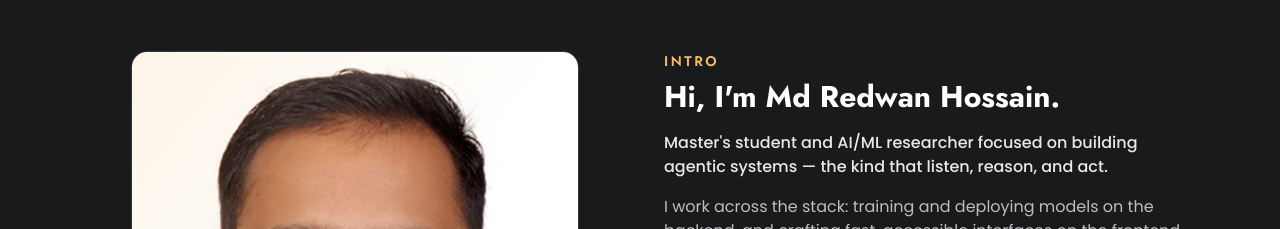
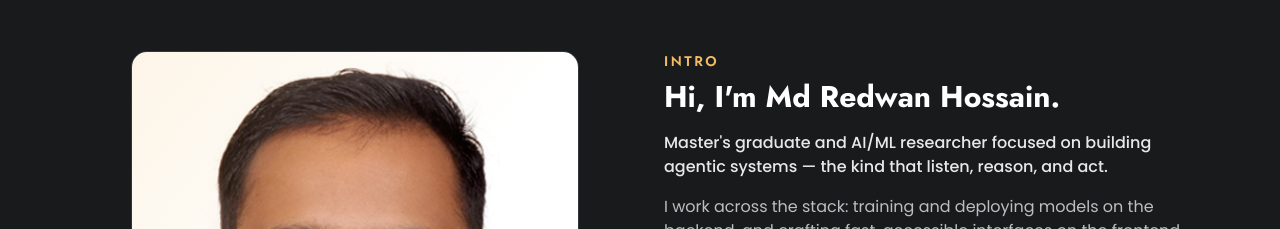
Before and after one commit to RedwanRipon/redwan-portfolio, a Next.js app in the folder frontend/: page / in a window 1280 px wide. Shown: the part 1040-1269 px from the top of the page. Built offline with nearby package versions, Linux system fonts and the light colour scheme.

Commit message:
About: 'Master's student' -> 'Master's graduate'

```diff
--- a/frontend/src/components/sections/About.tsx
+++ b/frontend/src/components/sections/About.tsx
@@ -41,7 +41,7 @@ export function About() {
               Hi, I&apos;m Md Redwan Hossain.
             </h3>
             <p className="mb-4 text-base font-medium text-white/90">
-              Master&apos;s student and AI/ML researcher focused on building agentic systems —
+              Master&apos;s graduate and AI/ML researcher focused on building agentic systems —
               the kind that listen, reason, and act.
             </p>
             <p className="mb-8 text-muted">
```
